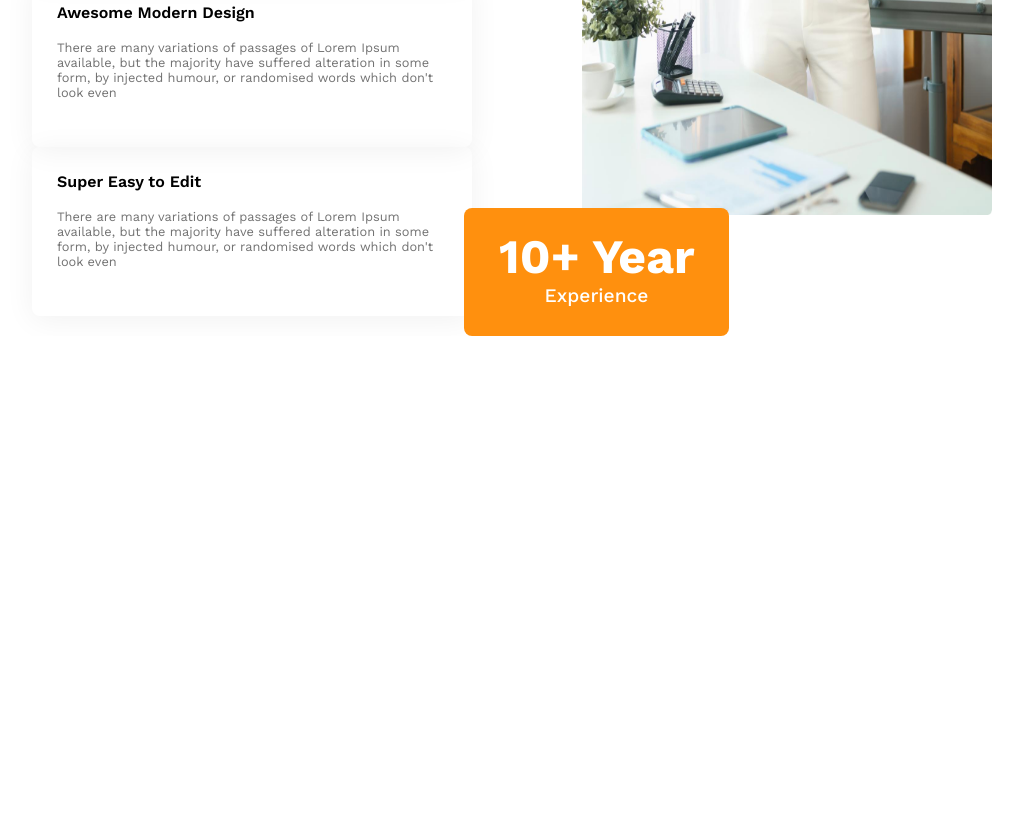
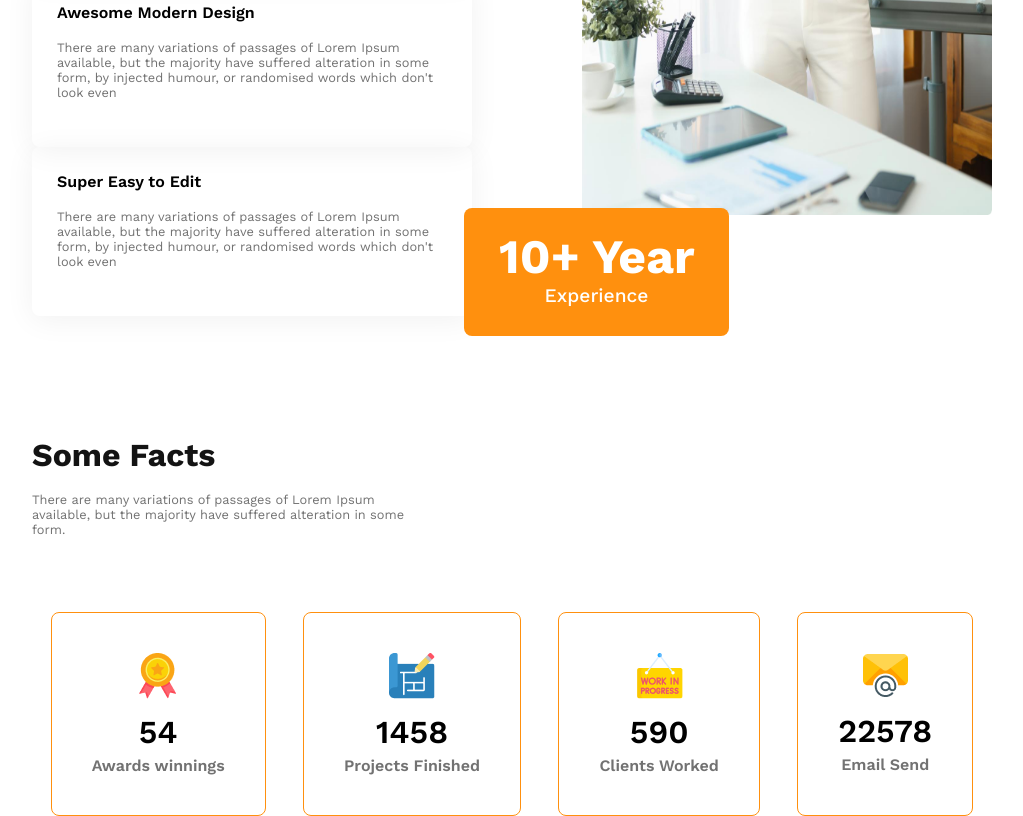
Before and after one commit to Anindo-Ahmed/g3-Architects, a plain HTML site: page index.html in a window 1280 px wide. Shown: the part 2418-3234 px from the top of the page, without its empty margins (128-1151 px from the left). Before the commit the page ends 2754 px from the top, so only its background shows below. Drawn offline with nearby package versions, Linux system fonts and the light colour scheme.

Commit message:
card section added

```diff
--- a/index.html
+++ b/index.html
@@ -84,9 +84,39 @@
                 <div class="experience">10+ Year <span style="font-size: 1.2rem; font-weight: 500;">Experience</span>
                 </div>
             </div>
-
         </section>
 
+        <!-- card section start -->
+
+        <section id="content-screen" >
+            <div class="card">
+                <h1 class="title">Some Facts</h1>
+                <p class="description">There are many variations of passages of Lorem Ipsum available, but the majority have suffered alteration in some form.
+                </p>
+            </div>
+            <div class="card-container">
+                <div class="card-div">
+                    <img src="images/icons/ribon.png" alt="">
+                    <h2>54</h2>
+                    <p>Awards winnings</p>
+                </div>
+                <div class="card-div">
+                    <img src="images/icons/projects.png" alt="">
+                    <h2>1458</h2>
+                    <p>Projects Finished</p>
+                </div>
+                <div class="card-div">
+                    <img src="images/icons/customers.png" alt="">
+                    <h2>590</h2>
+                    <p>Clients Worked</p>
+                </div>
+                <div class="card-div">
+                    <img src="images/icons/email.png" alt="">
+                    <h2>22578</h2>
+                    <p>Email Send</p>
+                </div>
+            </div>
+        </section>
     </main>
 </body>
 </html>
--- a/style.css
+++ b/style.css
@@ -112,6 +112,7 @@ nav ul li a{
     justify-content: space-around;
     gap: 110px;
     position: relative;
+
 }
 .love-enjoy img{
     width: 100%;
@@ -151,6 +152,41 @@ nav ul li a{
     line-height: 0.6;
 }
 
+/* card section style */
+.card {
+    margin-top: 100px;
+}
+.card h1{
+    padding-bottom: 18px;
+}
+.card p{
+    max-width: 400px;
+    padding-bottom: 75px;
+}
+.card-container {
+    display: flex;
+    justify-content: space-around;
+}
+.card-div {
+    border-radius: 8px;
+    border: 1px solid #FF900E;
+    text-align: center;
+    padding: 40px;
+}
+.card-container img{
+    width: auto;
+    padding-bottom: 10px;
+}
+.card-container h2{
+    font-size: 2rem;
+    font-weight: 600;
+    padding-bottom: 5px;
+}
+.card-container p{
+    font-size: 1rem;
+    font-weight: 600;
+    color: #727272;
+}
 
 
 
```
